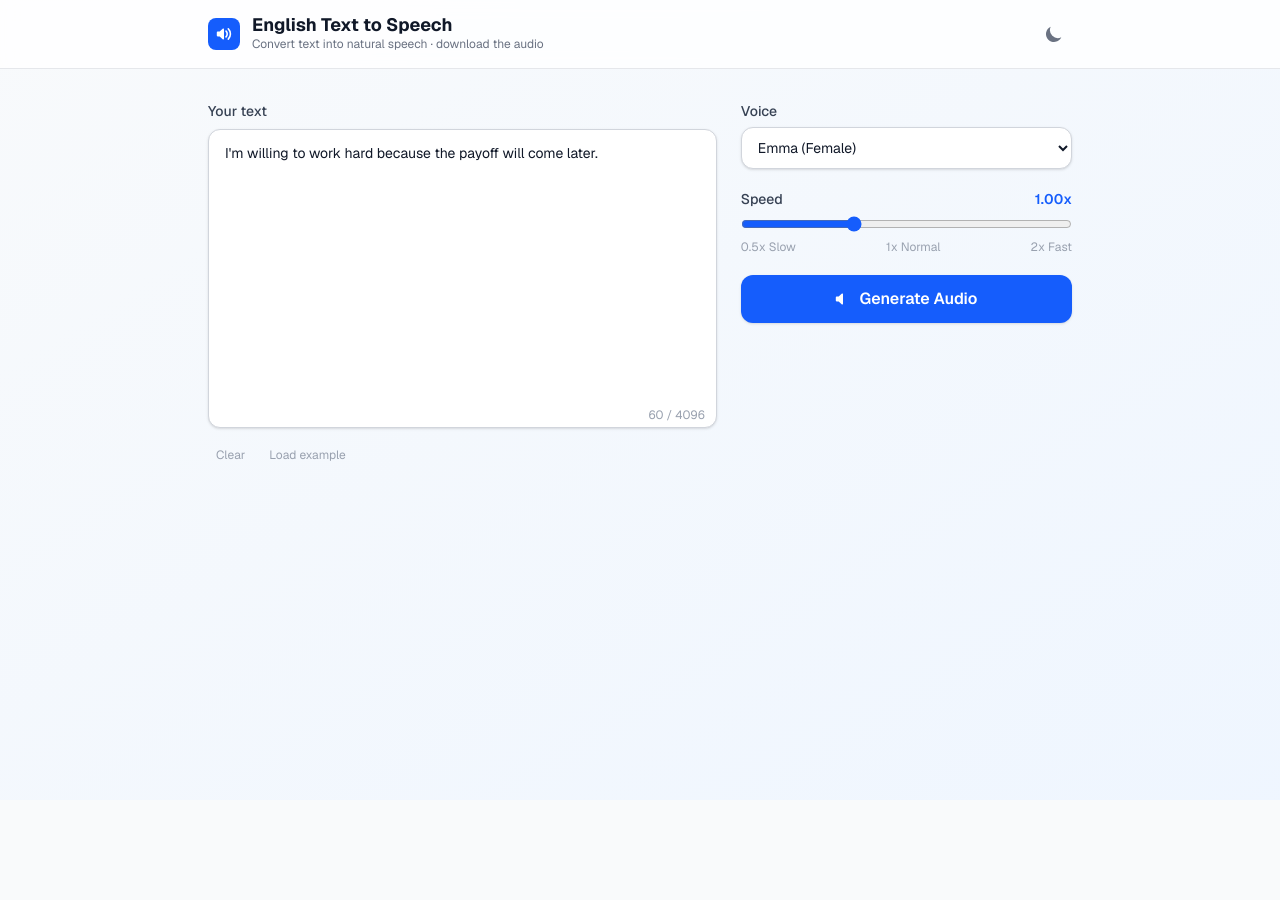
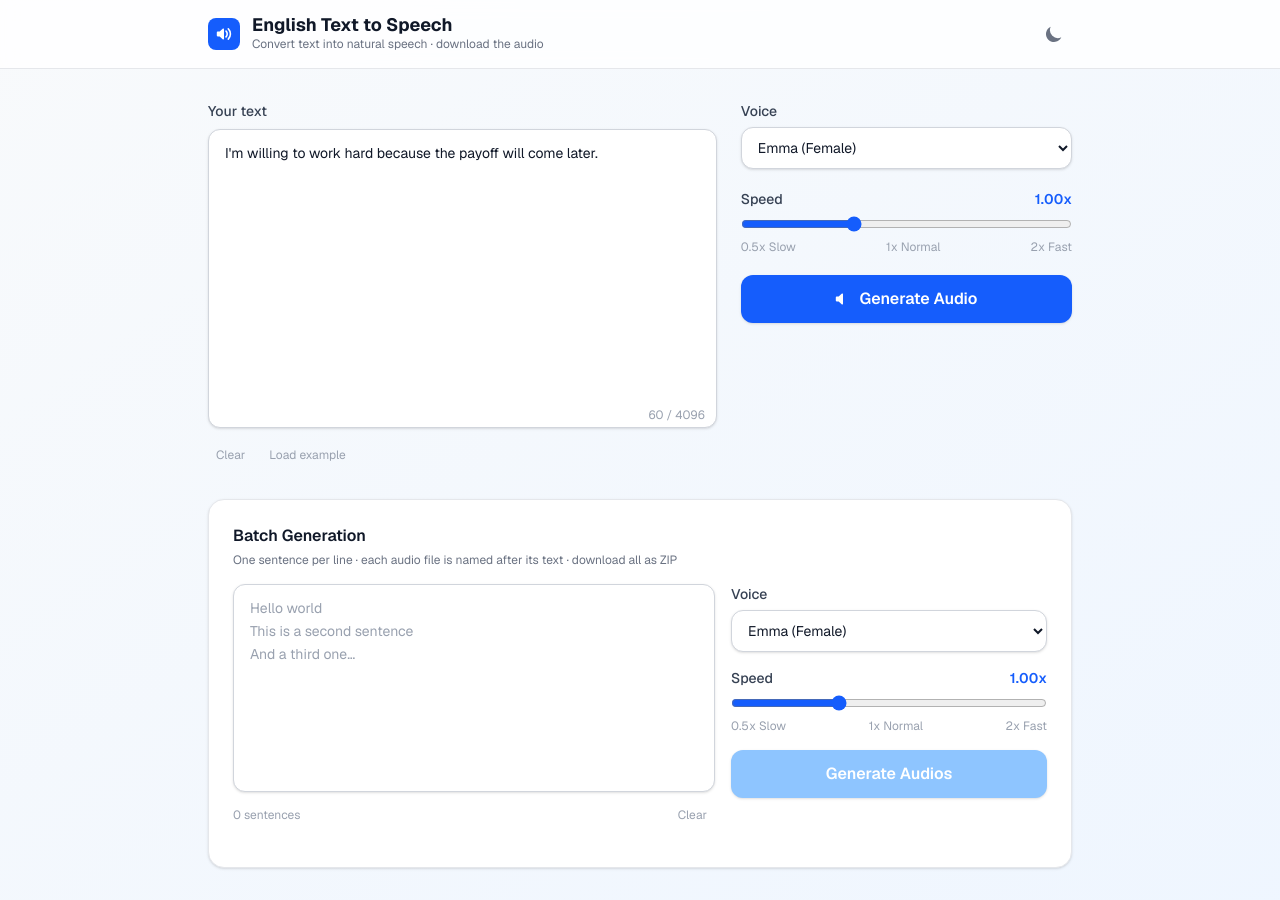
Before and after one commit to tiagogp/tts-nextjs, a Next.js app: page / in a window 1280 px wide. Before the commit the page ends 800 px from the top, so only its background shows below. Built offline with nearby package versions, Linux system fonts and the light colour scheme.

Commit message:
feature: ajuste gerador de link

```diff
--- a/package.json
+++ b/package.json
@@ -9,6 +9,7 @@
     "lint": "eslint"
   },
   "dependencies": {
+    "jszip": "^3.10.1",
     "next": "16.2.4",
     "react": "19.2.4",
     "react-dom": "19.2.4"
--- a/src/app/page.tsx
+++ b/src/app/page.tsx
@@ -3,6 +3,7 @@
 import { useState, useCallback, useEffect } from "react";
 import AudioPlayer from "@/components/AudioPlayer";
 import HistoryPanel from "@/components/HistoryPanel";
+import BatchGenerator from "@/components/BatchGenerator";
 import { HistoryEntry } from "@/types/history";
 
 const VOICES = [
@@ -245,6 +246,9 @@ export default function Home() {
           onRestore={restoreEntry}
           onClear={() => setHistory([])}
         />
+
+        {/* Batch */}
+        <BatchGenerator />
       </main>
     </div>
   );
--- /dev/null
+++ b/src/components/BatchGenerator.tsx
@@ -0,0 +1,260 @@
+"use client";
+
+import { useState, useRef } from "react";
+import JSZip from "jszip";
+
+const VOICES = [
+  { value: "female-1", label: "Emma (Female)" },
+  { value: "female-2", label: "Aria (Female)" },
+  { value: "male-1",   label: "Marcus (Male)" },
+  { value: "male-2",   label: "Liam (Male)" },
+  { value: "neutral",  label: "Alex (Neutral)" },
+];
+
+type ItemStatus = "pending" | "generating" | "done" | "error";
+
+interface BatchItem {
+  id: string;
+  text: string;
+  status: ItemStatus;
+  blob?: Blob;
+  error?: string;
+}
+
+function sanitizeFilename(text: string): string {
+  return text
+    .trim()
+    .replace(/[/\\:*?"<>|]/g, "_")
+    .replace(/\s+/g, " ")
+    .slice(0, 80);
+}
+
+export default function BatchGenerator() {
+  const [rawText, setRawText] = useState("");
+  const [voice, setVoice] = useState("female-1");
+  const [speed, setSpeed] = useState(1.0);
+  const [items, setItems] = useState<BatchItem[]>([]);
+  const [running, setRunning] = useState(false);
+  const abortRef = useRef(false);
+
+  const lines = rawText.split("\n").map((l) => l.trim()).filter(Boolean);
+
+  const updateItem = (id: string, patch: Partial<BatchItem>) => {
+    setItems((prev) => prev.map((it) => (it.id === id ? { ...it, ...patch } : it)));
+  };
+
+  const generate = async () => {
+    if (!lines.length) return;
+    abortRef.current = false;
+    setRunning(true);
+
+    const initial: BatchItem[] = lines.map((text) => ({
+      id: crypto.randomUUID(),
+      text,
+      status: "pending",
+    }));
+    setItems(initial);
+
+    for (const item of initial) {
+      if (abortRef.current) break;
+
+      setItems((prev) =>
+        prev.map((it) => (it.id === item.id ? { ...it, status: "generating" } : it))
+      );
+
+      try {
+        const res = await fetch("/api/tts", {
+          method: "POST",
+          headers: { "Content-Type": "application/json" },
+          body: JSON.stringify({ text: item.text, voice, speed }),
+        });
+
+        if (!res.ok) {
+          const data = await res.json().catch(() => ({}));
+          throw new Error((data as { error?: string }).error ?? `Error ${res.status}`);
+        }
+
+        const blob = await res.blob();
+        updateItem(item.id, { status: "done", blob });
+      } catch (err) {
+        updateItem(item.id, {
+          status: "error",
+          error: err instanceof Error ? err.message : "Failed",
+        });
+      }
+    }
+
+    setRunning(false);
+  };
+
+  const stop = () => {
+    abortRef.current = true;
+  };
+
+  const downloadZip = async () => {
+    const zip = new JSZip();
+    const counts: Record<string, number> = {};
+
+    for (const item of items) {
+      if (!item.blob) continue;
+      let base = sanitizeFilename(item.text) || "audio";
+      const count = counts[base] ?? 0;
+      counts[base] = count + 1;
+      const filename = count === 0 ? `${base}.wav` : `${base} (${count}).wav`;
+      zip.file(filename, item.blob);
+    }
+
+    const blob = await zip.generateAsync({ type: "blob" });
+    const url = URL.createObjectURL(blob);
+    const a = document.createElement("a");
+    a.href = url;
+    a.download = "batch_audio.zip";
+    a.click();
+    URL.revokeObjectURL(url);
+  };
+
+  const doneCount = items.filter((i) => i.status === "done").length;
+  const hasResults = items.some((i) => i.status === "done");
+
+  const statusIcon = (item: BatchItem) => {
+    if (item.status === "generating")
+      return (
+        <span className="text-blue-500 text-xs flex items-center gap-1 shrink-0">
+          <svg className="w-3 h-3 animate-spin" fill="none" viewBox="0 0 24 24">
+            <circle className="opacity-25" cx="12" cy="12" r="10" stroke="currentColor" strokeWidth="4" />
+            <path className="opacity-75" fill="currentColor" d="M4 12a8 8 0 018-8v4a4 4 0 00-4 4H4z" />
+          </svg>
+          Generating…
+        </span>
+      );
+    if (item.status === "done")
+      return <span className="text-green-500 text-xs shrink-0">Done</span>;
+    if (item.status === "error")
+      return (
+        <span className="text-red-500 text-xs shrink-0 max-w-32 truncate" title={item.error}>
+          Error
+        </span>
+      );
+    return <span className="text-gray-400 dark:text-gray-500 text-xs shrink-0">Pending</span>;
+  };
+
+  return (
+    <div className="mt-8 border border-gray-200 dark:border-gray-700 rounded-2xl p-6 bg-white dark:bg-gray-800 shadow-sm">
+      <h2 className="text-base font-semibold text-gray-900 dark:text-gray-100 mb-1">
+        Batch Generation
+      </h2>
+      <p className="text-xs text-gray-500 dark:text-gray-400 mb-4">
+        One sentence per line · each audio file is named after its text · download all as ZIP
+      </p>
+
+      <div className="grid grid-cols-1 lg:grid-cols-5 gap-4 mb-4">
+        {/* Textarea */}
+        <div className="lg:col-span-3">
+          <textarea
+            value={rawText}
+            onChange={(e) => setRawText(e.target.value)}
+            placeholder={"Hello world\nThis is a second sentence\nAnd a third one…"}
+            rows={8}
+            disabled={running}
+            className="w-full resize-none border border-gray-300 dark:border-gray-600 rounded-xl px-4 py-3 text-sm text-gray-900 dark:text-gray-100 bg-white dark:bg-gray-800 shadow-sm focus:outline-none focus:ring-2 focus:ring-blue-500 focus:border-transparent leading-relaxed placeholder:text-gray-400 dark:placeholder:text-gray-500 disabled:opacity-50"
+          />
+          <div className="flex items-center justify-between mt-1">
+            <p className="text-xs text-gray-400 dark:text-gray-500">
+              {lines.length} {lines.length === 1 ? "sentence" : "sentences"}
+            </p>
+            <button
+              onClick={() => { setRawText(""); setItems([]); }}
+              className="text-xs text-gray-400 hover:text-gray-600 dark:hover:text-gray-200 transition-colors px-2 py-1 rounded"
+            >
+              Clear
+            </button>
+          </div>
+        </div>
+
+        {/* Controls */}
+        <div className="lg:col-span-2 space-y-4">
+          <div className="space-y-1.5">
+            <label className="block text-sm font-medium text-gray-700 dark:text-gray-300">Voice</label>
+            <select
+              value={voice}
+              onChange={(e) => setVoice(e.target.value)}
+              disabled={running}
+              className="w-full border border-gray-300 dark:border-gray-600 rounded-xl px-3 py-2.5 text-sm bg-white dark:bg-gray-800 text-gray-900 dark:text-gray-100 shadow-sm focus:outline-none focus:ring-2 focus:ring-blue-500 focus:border-transparent disabled:opacity-50"
+            >
+              {VOICES.map((v) => (
+                <option key={v.value} value={v.value}>{v.label}</option>
+              ))}
+            </select>
+          </div>
+
+          <div className="space-y-1.5">
+            <div className="flex justify-between">
+              <label className="text-sm font-medium text-gray-700 dark:text-gray-300">Speed</label>
+              <span className="text-sm text-blue-600 dark:text-blue-400 font-semibold">{speed.toFixed(2)}x</span>
+            </div>
+            <input
+              type="range" min={0.5} max={2.0} step={0.05}
+              value={speed}
+              onChange={(e) => setSpeed(parseFloat(e.target.value))}
+              disabled={running}
+              className="w-full accent-blue-600 disabled:opacity-50"
+            />
+            <div className="flex justify-between text-xs text-gray-400 dark:text-gray-500">
+              <span>0.5x Slow</span>
+              <span>1x Normal</span>
+              <span>2x Fast</span>
+            </div>
+          </div>
+
+          {running ? (
+            <button
+              onClick={stop}
+              className="w-full py-3 px-4 bg-red-500 hover:bg-red-600 text-white font-semibold rounded-xl transition-colors shadow-sm"
+            >
+              Stop
+            </button>
+          ) : (
+            <button
+              onClick={generate}
+              disabled={!lines.length}
+              className="w-full py-3 px-4 bg-blue-600 hover:bg-blue-700 disabled:bg-blue-300 dark:disabled:bg-blue-900 text-white font-semibold rounded-xl transition-colors shadow-sm"
+            >
+              Generate {lines.length > 0 ? `${lines.length} ` : ""}
+              Audio{lines.length !== 1 ? "s" : ""}
+            </button>
+          )}
+
+          {hasResults && !running && (
+            <button
+              onClick={downloadZip}
+              className="w-full py-3 px-4 bg-green-600 hover:bg-green-700 text-white font-semibold rounded-xl transition-colors shadow-sm flex items-center justify-center gap-2"
+            >
+              <svg className="w-4 h-4" fill="none" stroke="currentColor" viewBox="0 0 24 24">
+                <path strokeLinecap="round" strokeLinejoin="round" strokeWidth={2} d="M4 16v1a3 3 0 003 3h10a3 3 0 003-3v-1m-4-4l-4 4m0 0l-4-4m4 4V4" />
+              </svg>
+              Download ZIP ({doneCount} file{doneCount !== 1 ? "s" : ""})
+            </button>
+          )}
+        </div>
+      </div>
+
+      {/* Progress list */}
+      {items.length > 0 && (
+        <div className="space-y-1.5 max-h-64 overflow-y-auto">
+          {items.map((item, index) => (
+            <div
+              key={item.id}
+              className="flex items-center gap-3 text-sm px-3 py-2 rounded-lg bg-gray-50 dark:bg-gray-900"
+            >
+              <span className="text-gray-400 dark:text-gray-500 text-xs w-5 text-right shrink-0">
+                {index + 1}
+              </span>
+              <span className="flex-1 truncate text-gray-700 dark:text-gray-300">{item.text}</span>
+              {statusIcon(item)}
+            </div>
+          ))}
+        </div>
+      )}
+    </div>
+  );
+}
```
Also changed, not shown: 1 other file (tests, documents, lock files or other folders).
